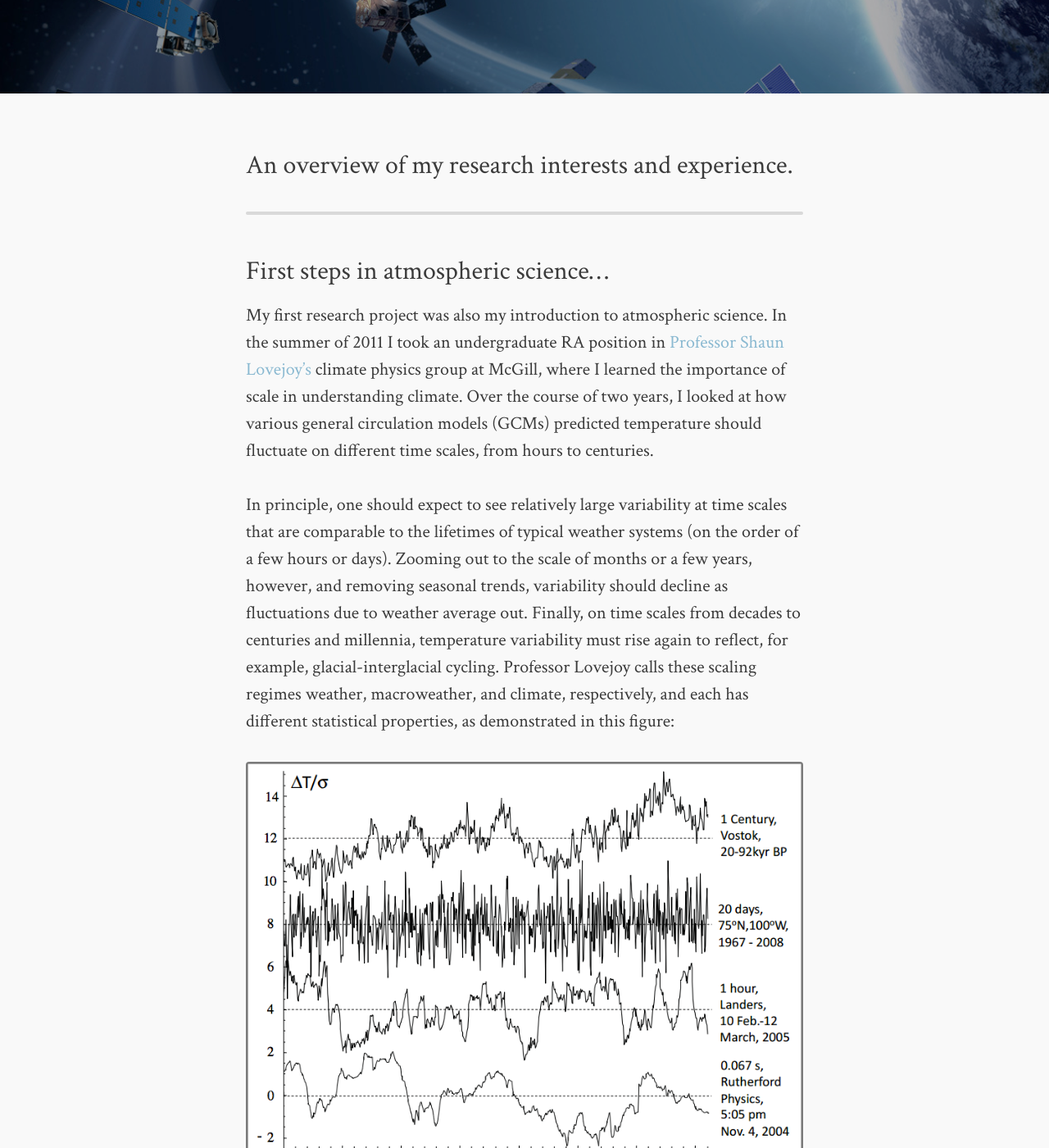
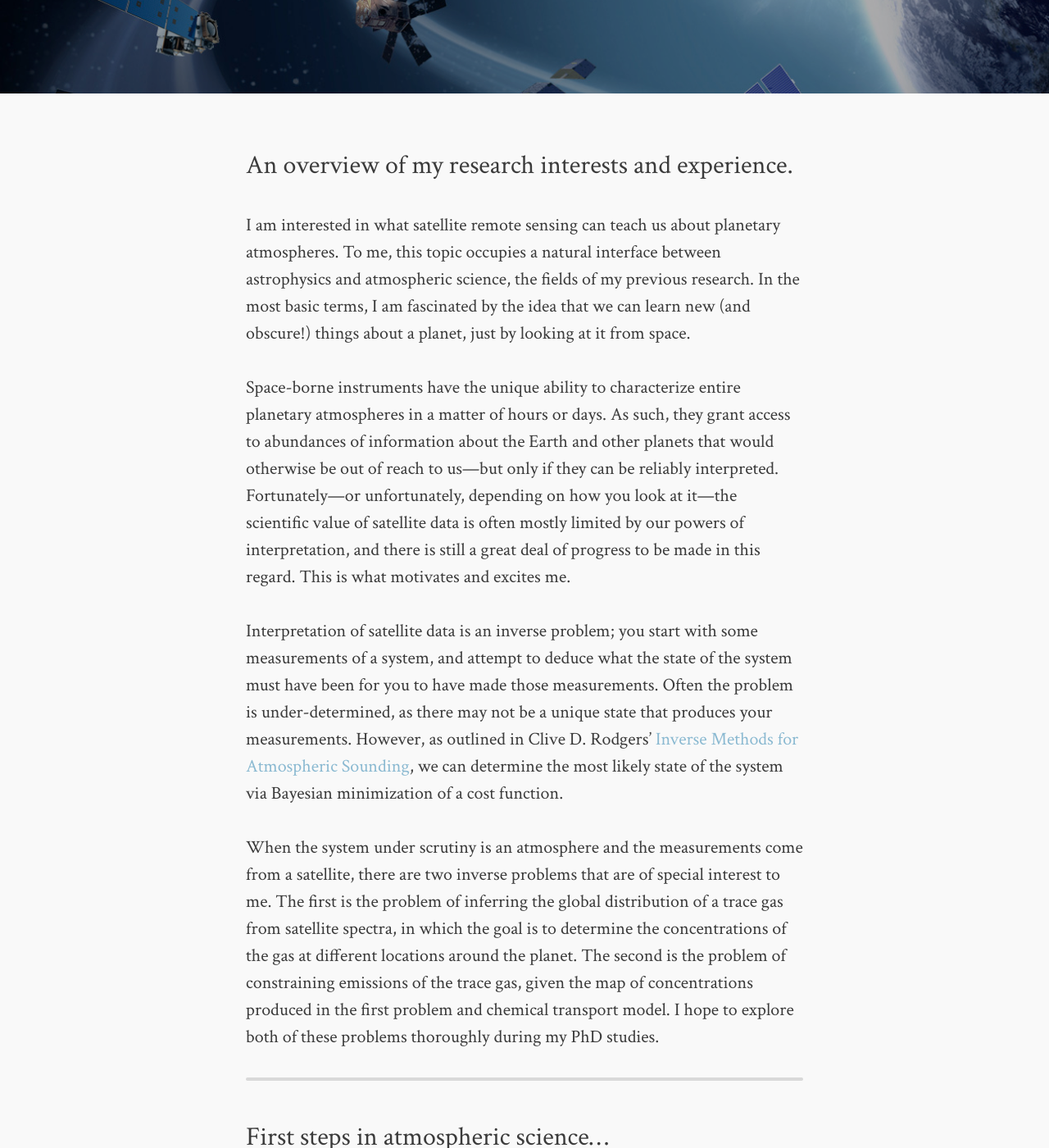
Before and after one commit to djvaron/djvaron.github.io, a Jekyll site: the page built from research.md, in a window 1280 px wide and 1400 px high, scrolled down 436 px. Shown: the whole window at 82% size. Built offline with Jekyll 4.4.1, drawn with Linux system fonts in a browser that asks for light colours.

Commit message:
edit research

```diff
--- a/research.md
+++ b/research.md
@@ -7,6 +7,16 @@ tags: [research]
 image:
   feature: satellites.jpg
 ---
+
+I am interested in what satellite remote sensing can teach us about planetary atmospheres. To me, this topic occupies a natural interface between astrophysics and atmospheric science, the fields of my previous research. In the most basic terms, I am fascinated by the idea that we can learn new (and obscure!) things about a planet, just by looking at it from space.
+
+Space-borne instruments have the unique ability to characterize entire planetary atmospheres in a matter of hours or days. As such, they grant access to abundances of information about the Earth and other planets that would otherwise be out of reach to us---but only if they can be reliably interpreted. Fortunately---or unfortunately, depending on how you look at it---the scientific value of satellite data is often mostly limited by our powers of interpretation, and there is still a great deal of progress to be made in this regard. This is what motivates and excites me.
+
+<!-- Satellite data is like a mine; what you get out of it is largely dependent on how deep you can dig. Depth, in this analogy, is limited by our powers of interpretation. -->
+
+Interpretation of satellite data is an inverse problem; you start with some measurements of a system, and attempt to deduce what the state of the system must have been for you to have made those measurements. Often the problem is under-determined, as there may not be a unique state that produces your measurements. However, as outlined in Clive D. Rodgers' [<i>Inverse Methods for Atmospheric Sounding</i>](https://books.google.be/books/about/Inverse_Methods_for_Atmospheric_Sounding.html?id=dW-0QgAACAAJ&redir_esc=y), we can determine the most likely state of the system via Bayesian minimization of a cost function.
+
+When the system under scrutiny is an atmosphere and the measurements come from a satellite, there are two inverse problems that are of special interest to me. The first is the problem of inferring the global distribution of a trace gas from satellite spectra, in which the goal is to determine the concentrations of the gas at different locations around the planet. The second is the problem of constraining emissions of the trace gas, given the map of concentrations produced in the first problem and chemical transport model. I hope to explore both of these problems thoroughly during my PhD studies.
 
 - - -
 
```
